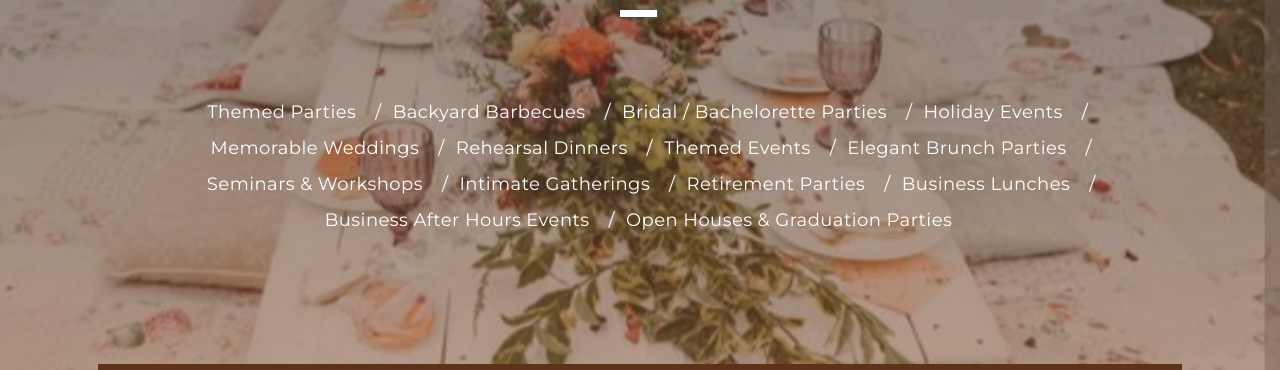
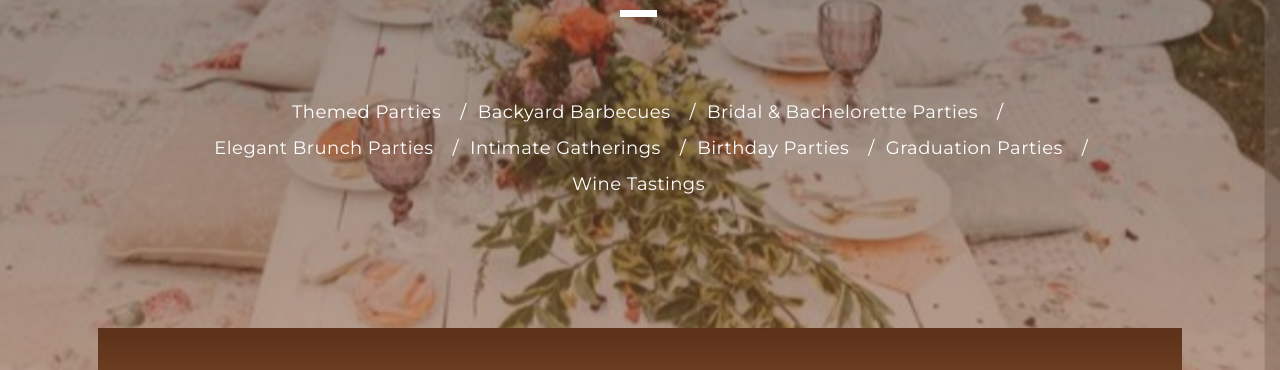
Before and after one commit to vdelacue/smoking_joes_bbq, a plain HTML site: page index.html in a window 1280 px wide. Shown: the part 398-768 px from the top of the page. Drawn offline with Linux system fonts and the light colour scheme; some packages are replaced by stand-ins of ours.

Commit message:
adds list of party

```diff
--- a/index.html
+++ b/index.html
@@ -104,40 +104,23 @@
                             <a href='#'>Backyard Barbecues</a>
                         </li>
                         <li>
-                            <a href='#'>Bridal / Bachelorette Parties</a>
+                            <a href='#'>Bridal & Bachelorette Parties</a>
                         </li>
-                        <li>
-                            <a href='#'>Holiday Events</a>
-                        </li>
-                        <li>
-                            <a href='#'>Memorable Weddings</a>
-                        </li>
-                        <li>
-                            <a href='#'>Rehearsal Dinners</a>
-                        </li>
-                        <li>
-                            <a href='#'>Themed Events</a>
-                        </li>
+
                         <li>
                             <a href='#'>Elegant Brunch Parties</a>
-                        </li>
-                        <li>
-                            <a href='#'>Seminars & Workshops</a>
                         </li>
                         <li>
                             <a href='#'>Intimate Gatherings</a>
                         </li>
                         <li>
-                            <a href='#'>Retirement Parties</a>
+                            <a href='#'>Birthday Parties</a>
                         </li>
                         <li>
-                            <a href='#'>Business Lunches</a>
+                            <a href='#'>Graduation Parties</a>
                         </li>
                         <li>
-                            <a href='#'>Business After Hours Events</a>
-                        </li>
-                        <li>
-                            <a href='#'>Open Houses & Graduation Parties</a>
+                            <a href='#'>Wine Tastings</a>
                         </li>
                     </ul>
                 </div>
```
